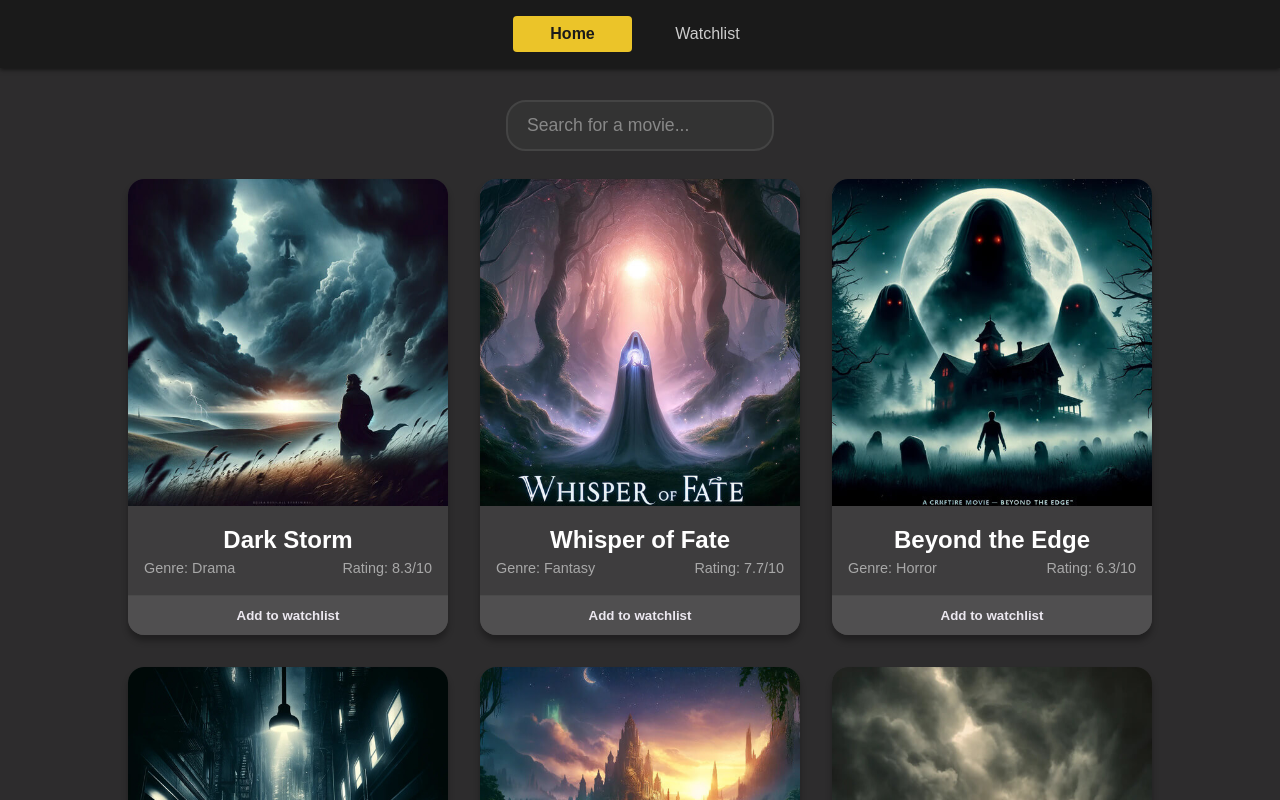
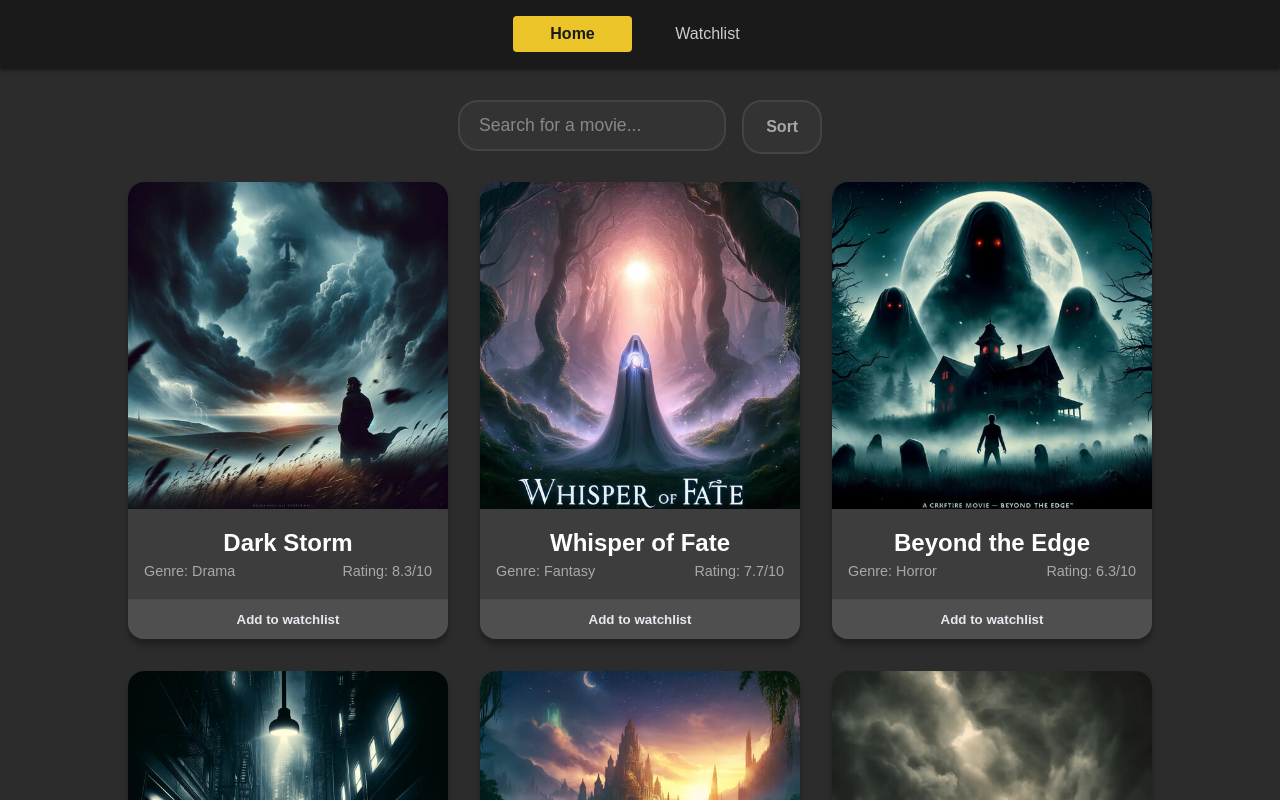
Before and after one commit to iulianroman9/movie-app-react, a React (Vite) app: page / in a window 1280 px wide. Shown: the top 800 px of the page. Built offline with nearby package versions, Linux system fonts and the light colour scheme; a web font is replaced by a local one.

Commit message:
added sorting button

```diff
--- a/src/App.jsx
+++ b/src/App.jsx
@@ -11,6 +11,7 @@ function App() {
   const [apiError, setApiError] = useState(null);
   const [view, setView] = useState("home");
   const [searchQuery, setSearchQuery] = useState("");
+  const [sortOrder, setSortOrder] = useState("no-sort");
   let [watchlist, setWatchlist] = useState(getWatchlist());
 
   useEffect(() => {
@@ -45,7 +46,7 @@ function App() {
       .finally(() => setIsLoading(false));
   }, []);
 
-  const render = () => {
+  const renderMovieList = () => {
     if (isLoading) {
       return <div className="fetching-data">Fetching movies...</div>;
     }
@@ -54,30 +55,28 @@ function App() {
       return <div className="error-message">{apiError}</div>;
     }
 
-    if (view === "home") {
+    let filteredMovies = view === "home" ? movies : watchlist;
+    filteredMovies = filterByQuery(searchQuery, filteredMovies, sortOrder);
+
     return (
       <MovieList
-          movies={filterByQuery(searchQuery, movies)}
+        movies={filteredMovies}
         watchlist={watchlist}
         toggleWatchlist={toggleWatchlist}
       />
     );
-    } else {
-      return (
-        <MovieList
-          movies={filterByQuery(searchQuery, watchlist)}
-          watchlist={watchlist}
-          toggleWatchlist={toggleWatchlist}
-        />
-      );
-    }
   };
 
   return (
     <div className="app">
       <Navbar view={view} setView={setView} />
-      <Search query={searchQuery} setSearchQuery={setSearchQuery} />
-      <main>{render()}</main>
+      <Search
+        query={searchQuery}
+        setSearchQuery={setSearchQuery}
+        sortOrder={sortOrder}
+        setSortOrder={setSortOrder}
+      />
+      <main>{renderMovieList()}</main>
     </div>
   );
 }
--- a/src/components/Search/Search.css
+++ b/src/components/Search/Search.css
@@ -2,6 +2,7 @@
   display: flex;
   justify-content: center;
   margin-bottom: 0.75rem;
+  gap: 1rem;
 }
 
 .search-input {
@@ -26,3 +27,27 @@
   box-shadow: 0 0 8px rgba(235, 196, 41, 0.3);
   background-color: #2a2a2a;
 }
+
+.sorting-btn {
+  padding: 1rem;
+  font-size: 1rem;
+  font-weight: 600;
+  border: 2px solid #444;
+  border-radius: 1.25rem;
+  background-color: #333;
+  color: #a8a8a8;
+  cursor: pointer;
+  transition: all 0.3s ease;
+  min-width: 5rem;
+}
+
+.sorting-btn:hover {
+  background-color: #444;
+  border-color: #ebc429;
+  color: #fff;
+}
+
+.sorting-btn:active {
+  transform: scale(0.95);
+  border-color: #ebc429;
+}
--- a/src/components/Search/index.jsx
+++ b/src/components/Search/index.jsx
@@ -1,6 +1,22 @@
 import "./Search.css";
 
-function Search({ searchQuery, setSearchQuery }) {
+function Search({ searchQuery, setSearchQuery, sortOrder, setSortOrder }) {
+  const getSortButtonText = () => {
+    if (sortOrder === "asc") return "A-Z";
+    if (sortOrder === "desc") return "Z-A";
+    return "Sort";
+  };
+
+  const nextSortOrder = () => {
+    if (sortOrder === "no-sort") {
+      return "asc";
+    } else if (sortOrder === "asc") {
+      return "desc";
+    } else {
+      return "no-sort";
+    }
+  };
+
   return (
     <div className="search-container">
       <form className="search-form" onSubmit={(e) => e.preventDefault()}>
@@ -14,14 +30,34 @@ function Search({ searchQuery, setSearchQuery }) {
           onChange={(e) => setSearchQuery(e.target.value)}
         />
       </form>
+      <button
+        className="sorting-btn"
+        onClick={() => setSortOrder(nextSortOrder())}
+      >
+        {getSortButtonText()}
+      </button>
     </div>
   );
 }
 
-export function filterByQuery(searchQuery, movieList) {
-  return movieList.filter((movie) =>
+export function filterByQuery(searchQuery, movieList, sortOrder) {
+  const filteredMovieList = movieList.filter((movie) =>
     movie.title.toLowerCase().includes(searchQuery.toLowerCase()),
   );
+
+  if (sortOrder === "no-sort") return filteredMovieList;
+  else {
+    let sortedMovieList;
+    if (sortOrder === "asc") {
+      sortedMovieList = filteredMovieList.toSorted((a, b) =>
+        a.title.toLowerCase().localeCompare(b.title.toLowerCase()),
+      );
+    } else
+      sortedMovieList = filteredMovieList.toSorted((a, b) =>
+        b.title.toLowerCase().localeCompare(a.title.toLowerCase()),
+      );
+    return sortedMovieList;
+  }
 }
 
 export default Search;
```
Lines whose indentation alone changed are shown as unchanged.
